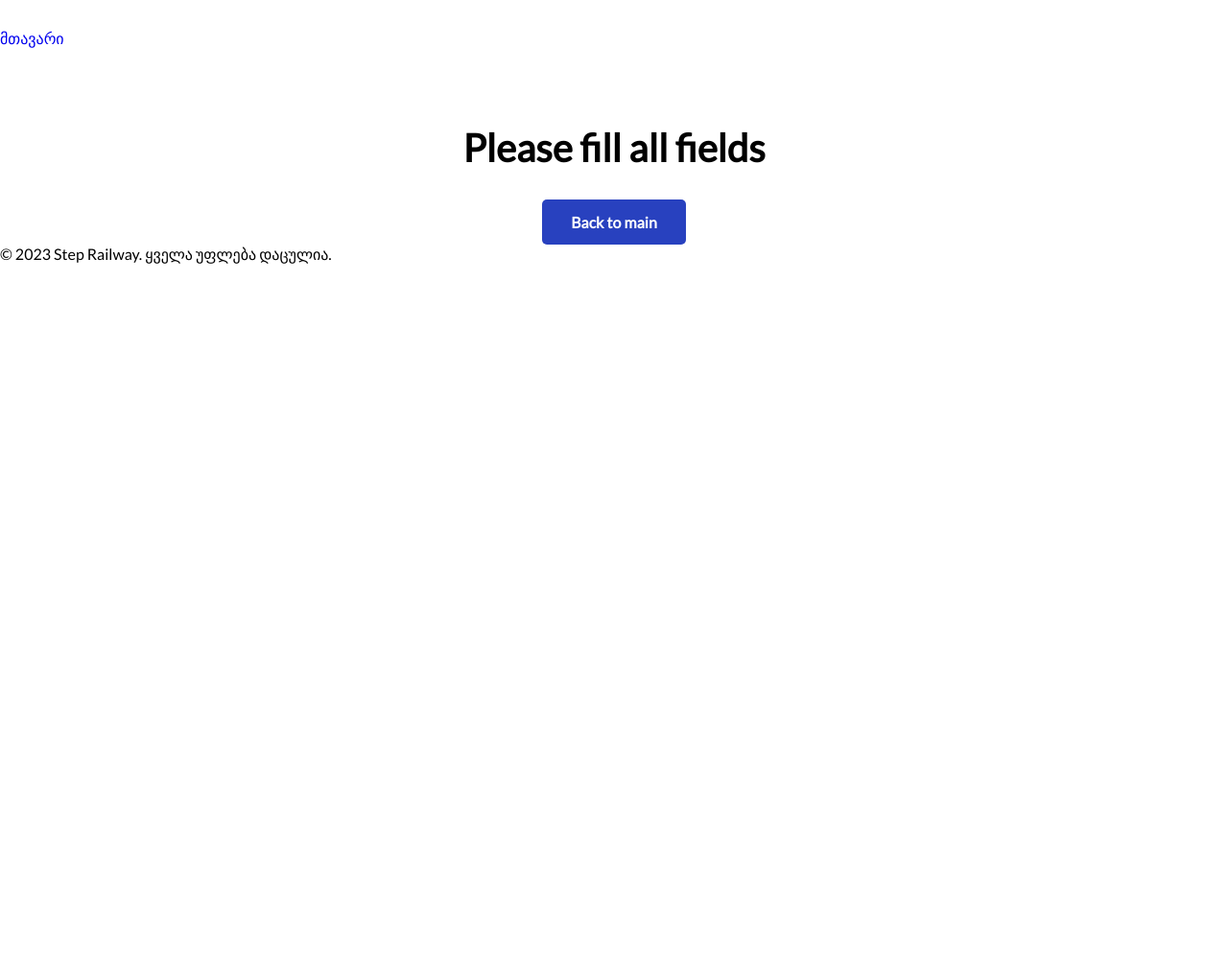
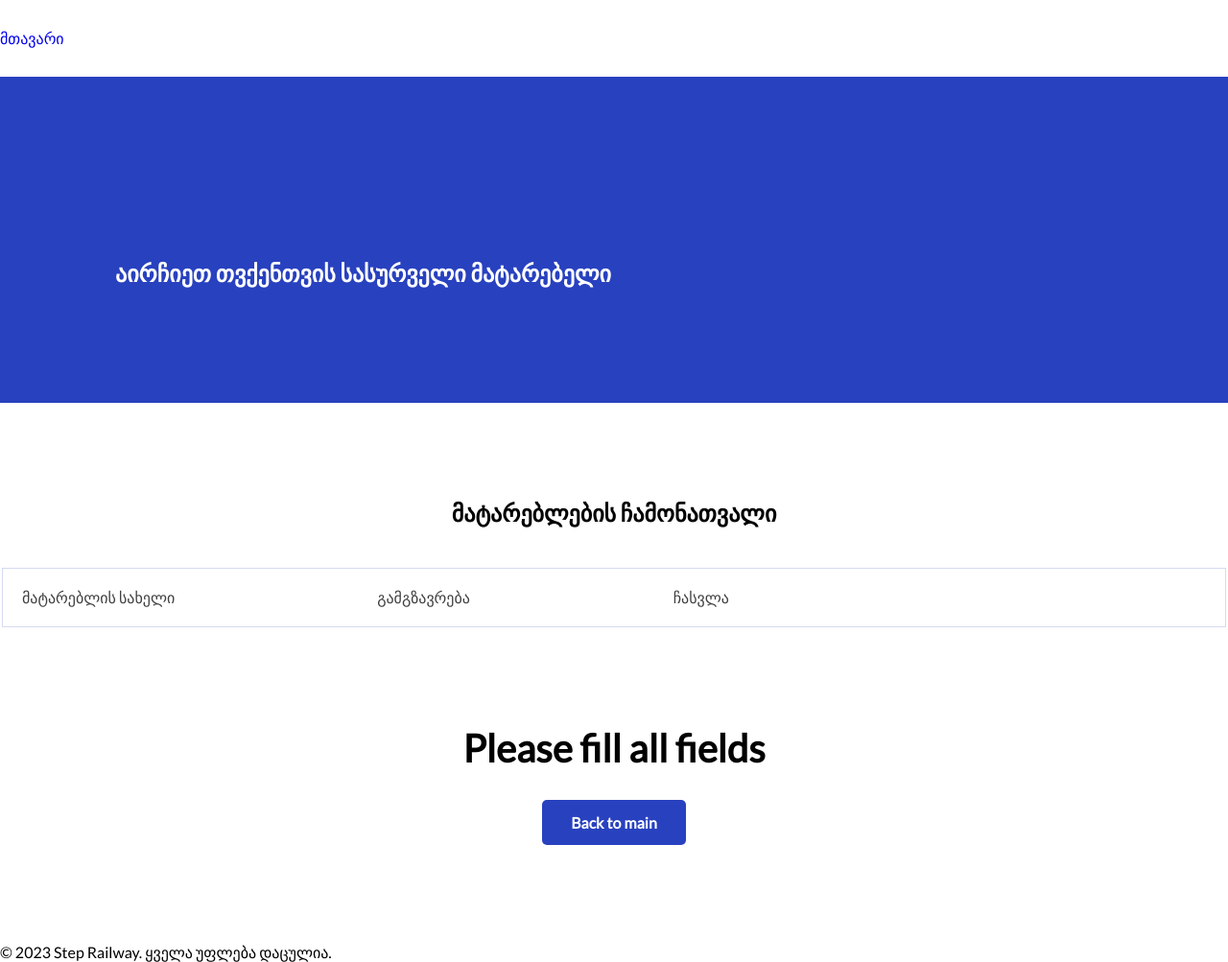
Before and after one commit to Tribune-Alex/Django_Final, a Django app: page /wanted-trains/ in a window 1280 px wide. Shown: the whole page at 96% size. Before the commit the page ends 275 px from the top, so only its background shows below. Run offline with Django 5.2, Linux system fonts and the light colour scheme; lists and menus that the app fills with data are empty.

Commit message:
Adding Files

```diff
--- a/tickets/static/css/booking.css
+++ b/tickets/static/css/booking.css
@@ -196,7 +196,7 @@ header {
   content: "";
   height: 100%;
   width: 2px;
-  background-image: url(Images/line-vertical.png);
+  background-image: url("/static/Images/line-vertical.png");
 }
 .book-train__div .details-booking .table-details-checkout div > div {
   display: flex;
--- a/tickets/static/js/getTrains.js
+++ b/tickets/static/js/getTrains.js
@@ -54,20 +54,35 @@ if (!from || !to || !date) {
             trainDiv.innerHTML = tr;
 
 
-            const btns = document.querySelectorAll(".btn");
+            const btns = document.querySelectorAll(".btn"); // кнопки "Book" после генерации таблицы
             btns.forEach((btn, index) => {
               btn.addEventListener("click", () => {
-                    sessionStorage.setItem("indexOfBtn", index);
-                    sessionStorage.setItem("trainsArray", JSON.stringify(trains));
-                    window.location.href = "/booking/";
+                const train = trains[index]; // trains — массив поездов, который ты получил с сервера
+                console.log("Сохраняем поезд:", train.id); // для отладки
+                sessionStorage.setItem("selectedTrainId", train.id); // <--- сохраняем ID
+                window.location.href = "/booking/"; // переходим на страницу бронирования
             });
          });
 
 
             trains.forEach(train => {
-                fetch(`/api/train/${train.id}/`)
-                    .then(res => res.json())
-                    .then(trainDetail => {
+            fetch(`/trains/${train.id}/`)
+            .then(res => {
+            console.log("Status:", res.status);
+            return res.text(); // сначала смотрим, что реально возвращает сервер
+        })
+        .then(data => {
+            console.log("Data:", data);
+
+            // Попробуем преобразовать в JSON, если это JSON
+            let trainDetail;
+            try {
+                trainDetail = JSON.parse(data);
+            } catch (e) {
+                console.error("Not JSON:", e);
+                return; // выходим, чтобы не ломать код дальше
+            }
+
             let booked = 0;
             let total = 0;
 
--- a/tickets/templates/wantedTrains.html
+++ b/tickets/templates/wantedTrains.html
@@ -17,9 +17,34 @@
 
 
   <main>
-    <h2 data-translate="საძიებო მატარებლები">საძიებო მატარებლები</h2>
-    <div id="trainTable" class="train-table">
+     <div class="wrapper-div__wantedTrains" id="wantedTrainShown">
+      <div class="page-name">
+        <h2 data-translate="აირჩიეთ თვქენთვის სასურველი მატარებელი">
+          აირჩიეთ თვქენთვის სასურველი მატარებელი
+        </h2>
+      </div>
 
+      <div class="wanted-trains" id="wantedTrains">
+        <h2 data-translate="მატარებლების ჩამონათვალი">
+          მატარებლების ჩამონათვალი
+        </h2>
+        <div class="table-wrapper">
+          <table>
+            <thead>
+              <tr>
+                <th data-translate="მატარებლის სახელი">მატარებლის სახელი</th>
+                <th data-translate="გამგზავრება">გამგზავრება</th>
+                <th data-translate="ჩასვლა">ჩასვლა</th>
+                <th></th>
+              </tr>
+            </thead>
+
+            <tbody id="trainTable">
+
+            </tbody>
+          </table>
+        </div>
+      </div>
     </div>
   </main>
 
```
Also changed, not shown: tickets/static/js/booking.js (+42 -32 lines), tickets/templates/booking.html (+9 -9 lines). Lines whose indentation alone changed are shown as unchanged.
